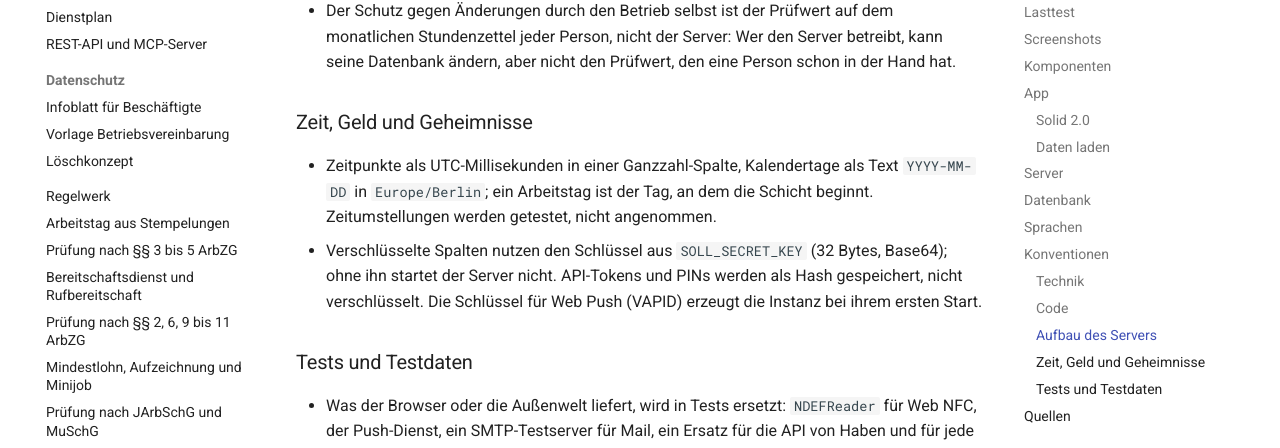
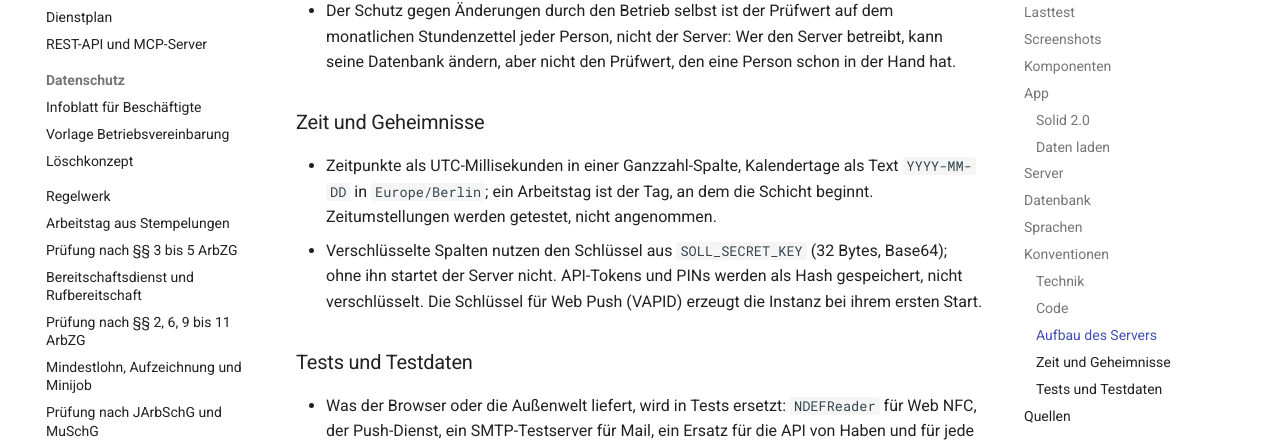
Before and after one commit to Speicherstadt/soll, an MkDocs documentation site: the page built from docs/entwicklung.md, in a window 1280 px wide and 900 px high, scrolled down 9133 px. Shown: the part 150-598 px from the top of the window. Built offline with MkDocs 1.6.1 and Material for MkDocs 9.7.7, drawn with Linux system fonts in a browser that asks for light colours; comment, search, counter and statistics services are not loaded.

Commit message:
docs: Überschrift „Zeit und Geheimnisse“ ohne Geld
Der Abschnitt in docs/entwicklung.md sagt nichts über Geld (Cent stehen
in AGENTS.md, „Nie“); AGENTS.md nennt ihn schon „Zeit und Geheimnisse“.
Der Anker #zeit bleibt.

Co-Authored-By: Claude Opus 5.5 <noreply@anthropic.com>
Claude-Session: https://claude.ai/code/session_01Y3rdfYczQTEwj9sW7zxtt5

```diff
--- a/docs/entwicklung.md
+++ b/docs/entwicklung.md
@@ -317,7 +317,7 @@ Verhalten.
   Stundenzettel jeder Person, nicht der Server: Wer den Server betreibt, kann seine Datenbank
   ändern, aber nicht den Prüfwert, den eine Person schon in der Hand hat.
 
-### Zeit, Geld und Geheimnisse { #zeit }
+### Zeit und Geheimnisse { #zeit }
 
 - Zeitpunkte als UTC-Millisekunden in einer Ganzzahl-Spalte, Kalendertage als Text `YYYY-MM-DD` in
   `Europe/Berlin`; ein Arbeitstag ist der Tag, an dem die Schicht beginnt. Zeitumstellungen werden
```
